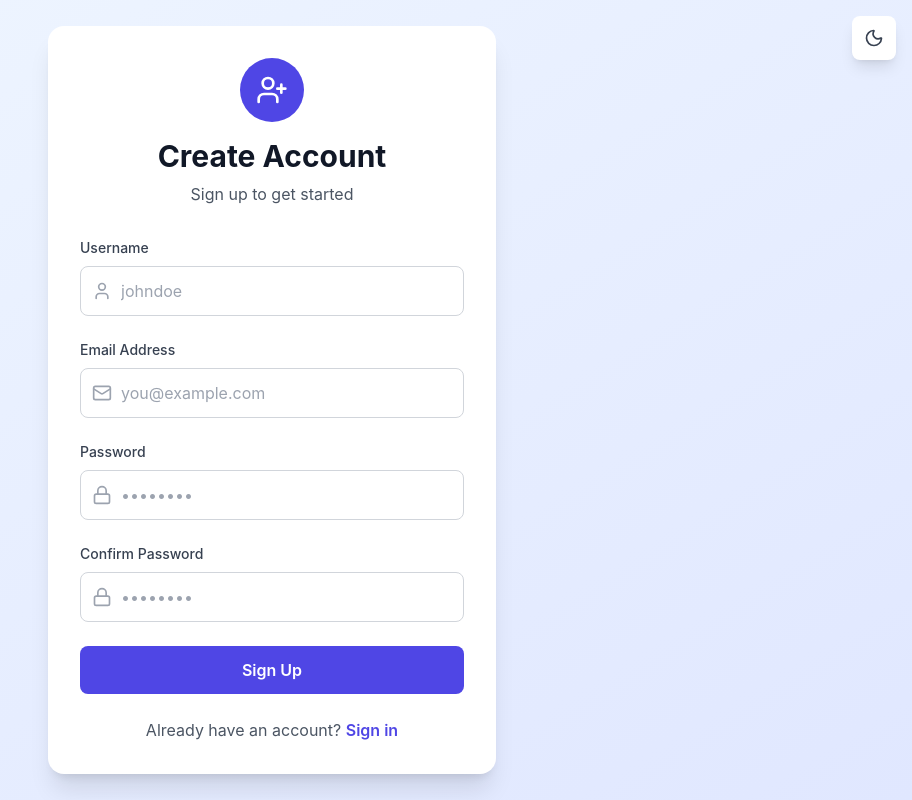
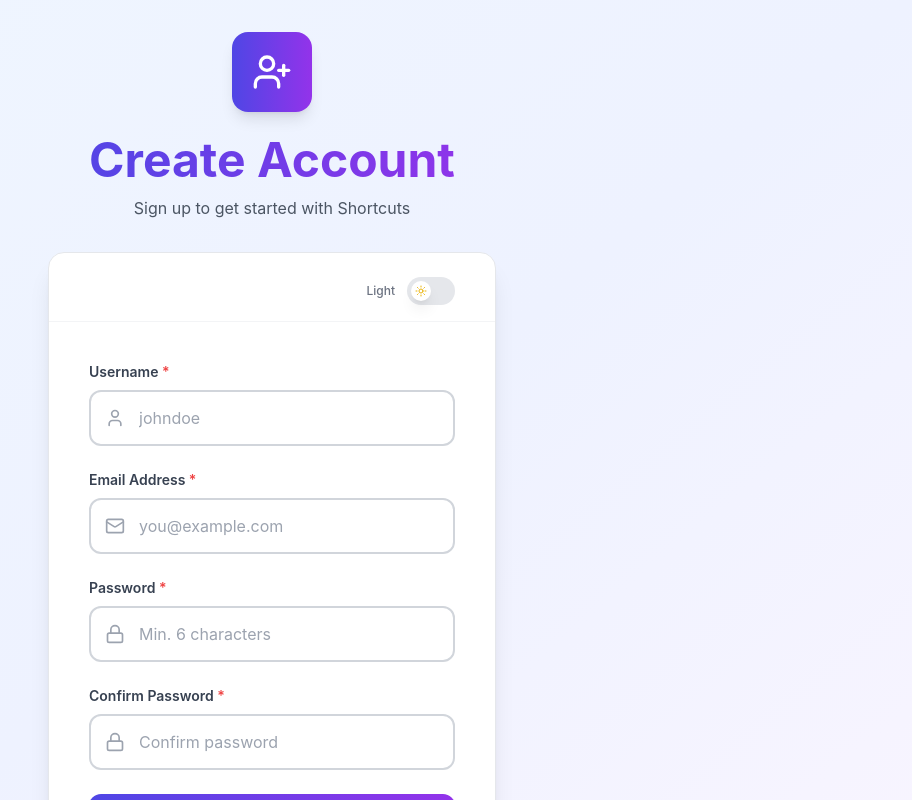
Before and after one commit to eaeoz/shortcuts-app, a React (Vite) app in the folder client/: page /register in a window 1280 px wide. Shown: the top 800 px of the page, without its empty margins (368-1280 px from the left). Built offline with nearby package versions, Linux system fonts and the light colour scheme; no server answers.

Commit message:
signup form styled

```diff
--- a/client/src/pages/Register.tsx
+++ b/client/src/pages/Register.tsx
@@ -43,98 +43,129 @@ const Register: React.FC = () => {
   const { theme, toggleTheme } = useTheme();
 
   return (
-    <div className="min-h-screen flex items-center justify-center bg-gradient-to-br from-blue-50 to-indigo-100 dark:from-gray-900 dark:to-gray-800 px-4 relative">
+    <div className="min-h-screen flex items-center justify-center bg-gradient-to-br from-blue-50 via-indigo-50 to-purple-50 dark:from-gray-900 dark:via-gray-800 dark:to-gray-900 px-4 py-8 sm:px-6 lg:px-8 relative transition-colors duration-300">
+      <div className="max-w-md w-full space-y-8">
+        {/* Logo and Header */}
+        <div className="text-center">
+          <div className="inline-flex items-center justify-center w-16 h-16 sm:w-20 sm:h-20 bg-gradient-to-r from-indigo-600 to-purple-600 rounded-2xl shadow-lg mb-6 transform hover:scale-110 transition-transform duration-200">
+            <UserPlus className="w-8 h-8 sm:w-10 sm:h-10 text-white" />
+          </div>
+          <h1 className="text-3xl sm:text-4xl lg:text-5xl font-bold bg-gradient-to-r from-indigo-600 to-purple-600 dark:from-indigo-400 dark:to-purple-400 bg-clip-text text-transparent mb-3">
+            Create Account
+          </h1>
+          <p className="text-gray-600 dark:text-gray-400 text-sm sm:text-base">
+            Sign up to get started with Shortcuts
+          </p>
+        </div>
+
+        {/* Register Card */}
+        <div className="bg-white dark:bg-gray-800 rounded-2xl shadow-xl border border-gray-200 dark:border-gray-700 transition-colors duration-300 relative">
+          {/* Theme Toggle Switch - At the top of card */}
+          <div className="flex justify-end items-center gap-3 px-6 sm:px-8 lg:px-10 pt-6 pb-4 border-b border-gray-100 dark:border-gray-700">
+            <span className="text-xs font-medium text-gray-500 dark:text-gray-400">
+              {theme === 'light' ? 'Light' : 'Dark'}
+            </span>
             <button
               onClick={toggleTheme}
-        className="absolute top-4 right-4 p-3 rounded-lg bg-white dark:bg-gray-800 shadow-lg hover:shadow-xl transition-all"
-        title={theme === 'light' ? 'Dark mode' : 'Light mode'}
+              className="relative inline-flex h-7 w-12 items-center rounded-full transition-colors focus:outline-none focus:ring-2 focus:ring-indigo-500 focus:ring-offset-2 dark:focus:ring-offset-gray-800"
+              style={{
+                backgroundColor: theme === 'dark' ? '#4f46e5' : '#e5e7eb'
+              }}
+              title={theme === 'light' ? 'Switch to dark mode' : 'Switch to light mode'}
             >
-        {theme === 'light' ? <Moon className="w-5 h-5 text-gray-700" /> : <Sun className="w-5 h-5 text-yellow-400" />}
+              <span
+                className={`inline-flex h-5 w-5 transform items-center justify-center rounded-full bg-white shadow-lg transition-transform duration-200 ${
+                  theme === 'dark' ? 'translate-x-6' : 'translate-x-1'
+                }`}
+              >
+                {theme === 'light' ? (
+                  <Sun className="h-3 w-3 text-yellow-500" />
+                ) : (
+                  <Moon className="h-3 w-3 text-indigo-600" />
+                )}
+              </span>
             </button>
-      <div className="max-w-md w-full bg-white dark:bg-gray-800 rounded-2xl shadow-xl p-8">
-        <div className="text-center mb-8">
-          <div className="inline-flex items-center justify-center w-16 h-16 bg-indigo-600 rounded-full mb-4">
-            <UserPlus className="w-8 h-8 text-white" />
-          </div>
-          <h1 className="text-3xl font-bold text-gray-900 dark:text-white">Create Account</h1>
-          <p className="text-gray-600 dark:text-gray-400 mt-2">Sign up to get started</p>
           </div>
 
+          <div className="p-6 sm:p-8 lg:p-10">
+
             {error && (
-          <div className="mb-4 p-4 bg-red-50 dark:bg-red-900/20 border border-red-200 dark:border-red-800 rounded-lg flex items-center gap-2 text-red-800 dark:text-red-200">
-            <AlertCircle className="w-5 h-5" />
-            <span className="text-sm">{error}</span>
+              <div className="mb-6 p-4 bg-red-50 dark:bg-red-900/20 border-l-4 border-red-500 dark:border-red-600 rounded-lg">
+                <div className="flex items-center gap-3">
+                  <AlertCircle className="w-5 h-5 text-red-600 dark:text-red-400 flex-shrink-0" />
+                  <span className="text-sm font-medium text-red-800 dark:text-red-200">{error}</span>
+                </div>
               </div>
             )}
 
             <form onSubmit={handleSubmit} className="space-y-6">
               <div>
-            <label className="block text-sm font-medium text-gray-700 dark:text-gray-300 mb-2">
-              Username
+                <label className="block text-sm font-semibold text-gray-700 dark:text-gray-300 mb-2">
+                  Username <span className="text-red-500">*</span>
                 </label>
                 <div className="relative">
-              <User className="absolute left-3 top-1/2 transform -translate-y-1/2 w-5 h-5 text-gray-400" />
+                  <User className="absolute left-4 top-1/2 transform -translate-y-1/2 w-5 h-5 text-gray-400 dark:text-gray-500" />
                   <input
                     type="text"
                     value={username}
                     onChange={(e) => setUsername(e.target.value)}
                     required
                     minLength={3}
-                className="w-full pl-10 pr-4 py-3 border border-gray-300 dark:border-gray-600 rounded-lg focus:ring-2 focus:ring-indigo-500 focus:border-transparent dark:bg-gray-700 dark:text-white"
+                    className="w-full pl-12 pr-4 py-3 sm:py-3.5 border-2 border-gray-300 dark:border-gray-600 rounded-xl focus:ring-4 focus:ring-indigo-500/20 focus:border-indigo-500 dark:bg-gray-700 dark:text-white transition-all text-sm sm:text-base"
                     placeholder="johndoe"
                   />
                 </div>
               </div>
 
               <div>
-            <label className="block text-sm font-medium text-gray-700 dark:text-gray-300 mb-2">
-              Email Address
+                <label className="block text-sm font-semibold text-gray-700 dark:text-gray-300 mb-2">
+                  Email Address <span className="text-red-500">*</span>
                 </label>
                 <div className="relative">
-              <Mail className="absolute left-3 top-1/2 transform -translate-y-1/2 w-5 h-5 text-gray-400" />
+                  <Mail className="absolute left-4 top-1/2 transform -translate-y-1/2 w-5 h-5 text-gray-400 dark:text-gray-500" />
                   <input
                     type="email"
                     value={email}
                     onChange={(e) => setEmail(e.target.value)}
                     required
-                className="w-full pl-10 pr-4 py-3 border border-gray-300 dark:border-gray-600 rounded-lg focus:ring-2 focus:ring-indigo-500 focus:border-transparent dark:bg-gray-700 dark:text-white"
+                    className="w-full pl-12 pr-4 py-3 sm:py-3.5 border-2 border-gray-300 dark:border-gray-600 rounded-xl focus:ring-4 focus:ring-indigo-500/20 focus:border-indigo-500 dark:bg-gray-700 dark:text-white transition-all text-sm sm:text-base"
                     placeholder="you@example.com"
                   />
                 </div>
               </div>
 
               <div>
-            <label className="block text-sm font-medium text-gray-700 dark:text-gray-300 mb-2">
-              Password
+                <label className="block text-sm font-semibold text-gray-700 dark:text-gray-300 mb-2">
+                  Password <span className="text-red-500">*</span>
                 </label>
                 <div className="relative">
-              <Lock className="absolute left-3 top-1/2 transform -translate-y-1/2 w-5 h-5 text-gray-400" />
+                  <Lock className="absolute left-4 top-1/2 transform -translate-y-1/2 w-5 h-5 text-gray-400 dark:text-gray-500" />
                   <input
                     type="password"
                     value={password}
                     onChange={(e) => setPassword(e.target.value)}
                     required
                     minLength={6}
-                className="w-full pl-10 pr-4 py-3 border border-gray-300 dark:border-gray-600 rounded-lg focus:ring-2 focus:ring-indigo-500 focus:border-transparent dark:bg-gray-700 dark:text-white"
-                placeholder="••••••••"
+                    className="w-full pl-12 pr-4 py-3 sm:py-3.5 border-2 border-gray-300 dark:border-gray-600 rounded-xl focus:ring-4 focus:ring-indigo-500/20 focus:border-indigo-500 dark:bg-gray-700 dark:text-white transition-all text-sm sm:text-base"
+                    placeholder="Min. 6 characters"
                   />
                 </div>
               </div>
 
               <div>
-            <label className="block text-sm font-medium text-gray-700 dark:text-gray-300 mb-2">
-              Confirm Password
+                <label className="block text-sm font-semibold text-gray-700 dark:text-gray-300 mb-2">
+                  Confirm Password <span className="text-red-500">*</span>
                 </label>
                 <div className="relative">
-              <Lock className="absolute left-3 top-1/2 transform -translate-y-1/2 w-5 h-5 text-gray-400" />
+                  <Lock className="absolute left-4 top-1/2 transform -translate-y-1/2 w-5 h-5 text-gray-400 dark:text-gray-500" />
                   <input
                     type="password"
                     value={confirmPassword}
                     onChange={(e) => setConfirmPassword(e.target.value)}
                     required
                     minLength={6}
-                className="w-full pl-10 pr-4 py-3 border border-gray-300 dark:border-gray-600 rounded-lg focus:ring-2 focus:ring-indigo-500 focus:border-transparent dark:bg-gray-700 dark:text-white"
-                placeholder="••••••••"
+                    className="w-full pl-12 pr-4 py-3 sm:py-3.5 border-2 border-gray-300 dark:border-gray-600 rounded-xl focus:ring-4 focus:ring-indigo-500/20 focus:border-indigo-500 dark:bg-gray-700 dark:text-white transition-all text-sm sm:text-base"
+                    placeholder="Confirm password"
                   />
                 </div>
               </div>
@@ -142,18 +173,37 @@ const Register: React.FC = () => {
               <button
                 type="submit"
                 disabled={loading}
-            className="w-full bg-indigo-600 hover:bg-indigo-700 text-white font-semibold py-3 rounded-lg transition-colors disabled:opacity-50 disabled:cursor-not-allowed"
+                className="w-full py-3 sm:py-3.5 bg-gradient-to-r from-indigo-600 to-purple-600 hover:from-indigo-700 hover:to-purple-700 text-white font-semibold rounded-xl shadow-lg hover:shadow-xl transition-all duration-200 transform hover:scale-[1.02] disabled:opacity-50 disabled:cursor-not-allowed disabled:transform-none text-sm sm:text-base"
               >
-            {loading ? 'Creating Account...' : 'Sign Up'}
+                {loading ? (
+                  <span className="flex items-center justify-center gap-2">
+                    <div className="animate-spin rounded-full h-5 w-5 border-2 border-white border-t-transparent"></div>
+                    Creating Account...
+                  </span>
+                ) : (
+                  '✓ Sign Up'
+                )}
               </button>
             </form>
 
-        <div className="mt-6 text-center">
-          <p className="text-gray-600 dark:text-gray-400">
+            <div className="mt-6 pt-6 border-t border-gray-200 dark:border-gray-700">
+              <p className="text-center text-sm sm:text-base text-gray-600 dark:text-gray-400">
                 Already have an account?{' '}
-            <Link to="/login" className="text-indigo-600 hover:text-indigo-700 dark:text-indigo-400 font-semibold">
+                <Link
+                  to="/login"
+                  className="font-semibold text-indigo-600 hover:text-indigo-700 dark:text-indigo-400 dark:hover:text-indigo-300 transition-colors"
+                >
                   Sign in
                 </Link>
+              </p>
+            </div>
+          </div>
+        </div>
+
+        {/* Footer Text */}
+        <div className="text-center">
+          <p className="text-xs sm:text-sm text-gray-500 dark:text-gray-500">
+            By signing up, you agree to our Terms of Service and Privacy Policy
           </p>
         </div>
       </div>
```
Lines whose indentation alone changed are shown as unchanged.
